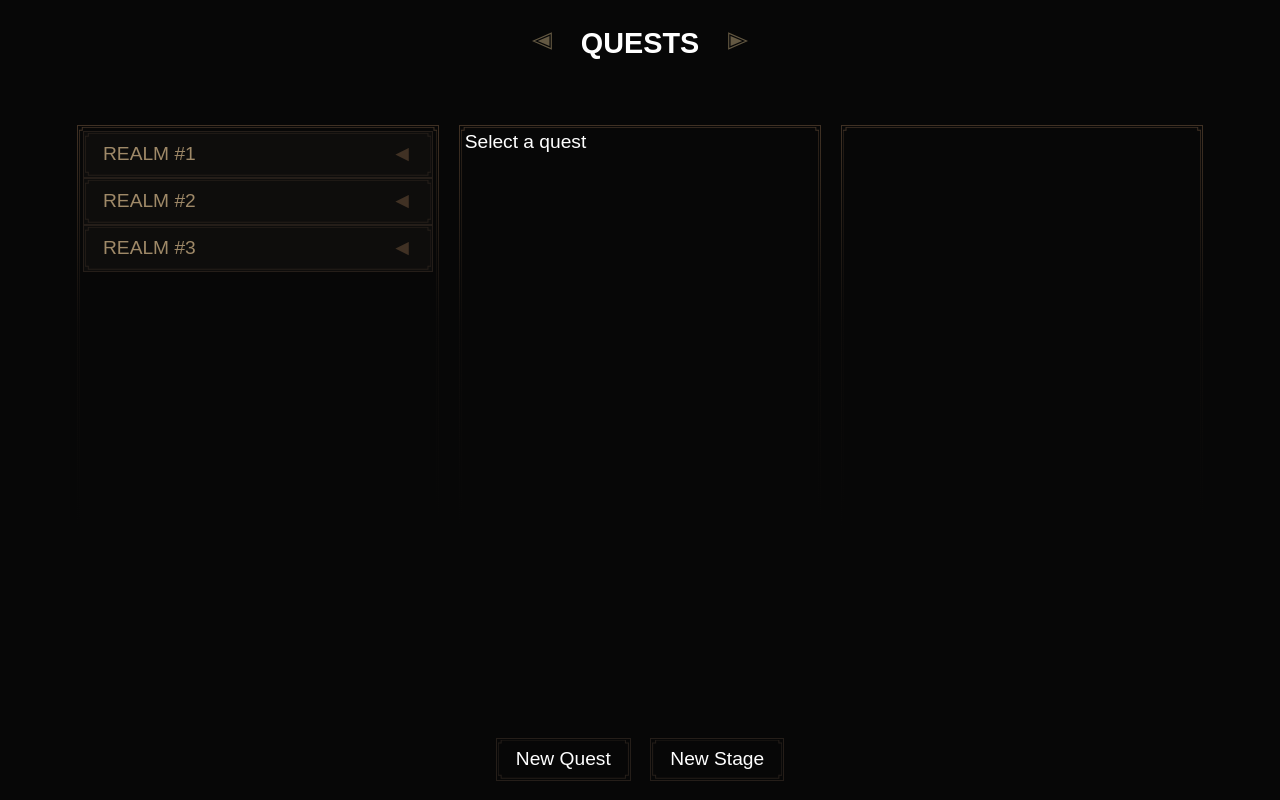
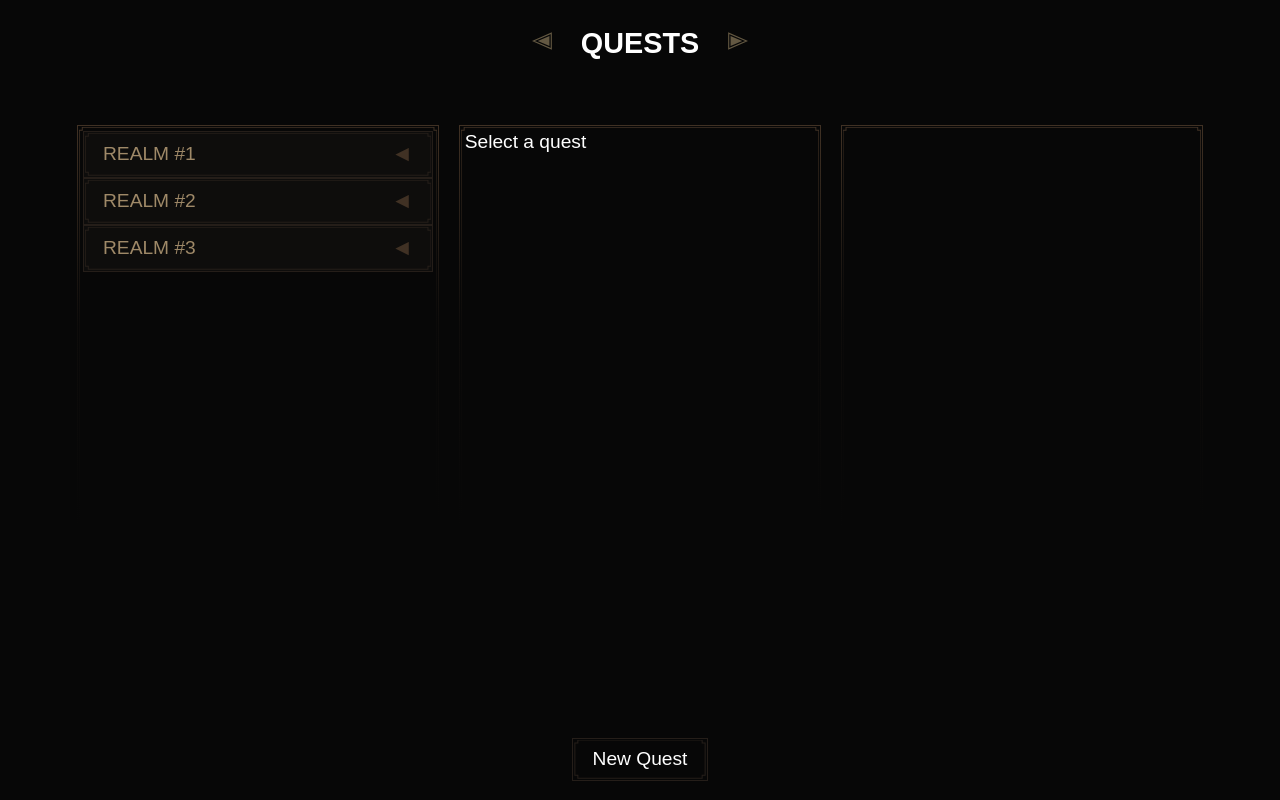
Before and after one commit to roachunter/quest, a React (Vite) app: page / in a window 1280 px wide. Built offline with nearby package versions, Linux system fonts and the light colour scheme; a web font is replaced by a local one.

Commit message:
add going to next and previous stage functionality

```diff
--- /dev/null
+++ b/src/presentation/components/NextStageButton.tsx
@@ -0,0 +1,13 @@
+import useQuestStore from "../state/questStore";
+import "./styles/QuestButton.css";
+
+const NextStageButton = () => {
+  const nextStage = useQuestStore((state) => state.nextStage);
+
+  return (
+    <button onClick={nextStage} className="quest-btn ticket-container-dark">
+      Next Stage
+    </button>
+  );
+};
+export default NextStageButton;
--- /dev/null
+++ b/src/presentation/components/PreviousStageButton.tsx
@@ -0,0 +1,12 @@
+import useQuestStore from "../state/questStore";
+
+const PreviousStageButton = () => {
+  const previousStage = useQuestStore((state) => state.previousStage);
+
+  return (
+    <button onClick={previousStage} className="quest-btn ticket-container-dark">
+      Previous Stage
+    </button>
+  );
+};
+export default PreviousStageButton;
--- a/src/presentation/panes/QuestsPane.tsx
+++ b/src/presentation/panes/QuestsPane.tsx
@@ -1,11 +1,16 @@
+import NextStageButton from "../components/NextStageButton";
 import NewQuestButton from "../components/NewQuestButton";
 import NewStageButton from "../components/NewStageButton";
 import QuestDescription from "../components/QuestDescription";
 import QuestDropdowns from "../components/QuestDropdowns";
 import QuestStages from "../components/QuestStages";
+import useQuestStore from "../state/questStore";
 import "./styles/QuestsPane.css";
+import PreviousStageButton from "../components/PreviousStageButton";
 
 const QuestsPane = () => {
+  const selectedQuest = useQuestStore((state) => state.selectedQuest);
+
   return (
     <div className="pane-wrapper">
       <div className="quest-pane">
@@ -22,7 +27,14 @@ const QuestsPane = () => {
 
       <div className="quest-buttons-container">
         <NewQuestButton />
-        <NewStageButton />
+
+        {selectedQuest && (
+          <>
+            <NewStageButton />
+            <NextStageButton />
+            <PreviousStageButton />
+          </>
+        )}
       </div>
     </div>
   );
--- a/src/presentation/state/questStore.ts
+++ b/src/presentation/state/questStore.ts
@@ -12,13 +12,13 @@ type QuestState = {
   selectQuest: (quest: Quest) => void;
   addQuest: (realmId: string, title: string) => void;
   addStage: (description: string) => void;
+  nextStage: () => void;
+  previousStage: () => void;
 };
 
 const useQuestStore = create<QuestState>()(
-  // Bug in zustand/middleware/immer module causes type error
-  // eslint-disable-next-line @typescript-eslint/ban-ts-comment
-  // @ts-ignore
-  immer((set) => ({
+  // @ts-expect-error Bug in zustand/middleware/immer module causes type error
+  immer<QuestState>((set) => ({
     realms: generateTestRealms(),
     selectedRealm: null,
     selectedQuest: null,
@@ -59,10 +59,63 @@ const useQuestStore = create<QuestState>()(
         const newStage: Stage = {
           id: uid(),
           description: description,
-          state: quest.stages.length > 0 ? "prepared" : "current",
+          state: quest.stages.every((s) => s.state != "current")
+            ? "current"
+            : "prepared",
         };
 
         quest.stages.push(newStage);
+
+        state.selectedQuest = quest;
+      }),
+    nextStage: () =>
+      set((state) => {
+        const realm = state.realms.find((r) => r.id == state.selectedRealm?.id);
+        if (!realm) return;
+
+        const quest = realm.quests.find((q) => q.id == state.selectedQuest?.id);
+        if (!quest) return;
+
+        const currentStageIdx = quest.stages.findIndex(
+          (s) => s.state == "current"
+        );
+        if (currentStageIdx < 0) return;
+
+        const currentStage = quest.stages[currentStageIdx];
+        currentStage.state = "completed";
+
+        const nextStage = quest.stages[currentStageIdx + 1];
+        if (nextStage) {
+          nextStage.state = "current";
+        }
+
+        state.selectedQuest = quest;
+      }),
+    previousStage: () =>
+      set((state) => {
+        const realm = state.realms.find((r) => r.id == state.selectedRealm?.id);
+        if (!realm) return;
+
+        const quest = realm.quests.find((q) => q.id == state.selectedQuest?.id);
+        if (!quest) return;
+
+        if (quest.stages.length == 0) return;
+
+        const currentStageIdx = quest.stages.findIndex(
+          (s) => s.state == "current"
+        );
+
+        if (currentStageIdx < 0) {
+          const lastStage = quest.stages[quest.stages.length - 1];
+          lastStage.state = "current";
+        } else if (currentStageIdx == 0) {
+          return;
+        } else {
+          const currentStage = quest.stages[currentStageIdx];
+          currentStage.state = "prepared";
+          const previousStage = quest.stages[currentStageIdx - 1];
+          previousStage.state = "current";
+        }
 
         state.selectedQuest = quest;
       }),
@@ -93,13 +146,13 @@ function generateTestRealms(): Realm[] {
               id: uid(),
               description:
                 "Lorem ipsum dolor sit amet consectetur, adipisicing elit. Animi.",
-              state: "current",
+              state: "completed",
             },
             {
               id: uid(),
               description:
                 "Lorem ipsum dolor sit amet, consectetur adipisicing elit. Perspiciatis, quaerat.",
-              state: "prepared",
+              state: "current",
             },
             {
               id: uid(),
@@ -110,7 +163,7 @@ function generateTestRealms(): Realm[] {
               id: uid(),
               description:
                 "Lorem ipsum dolor sit amet consectetur adipisicing elit.",
-              state: "completed",
+              state: "prepared",
             },
           ],
         })),
```
